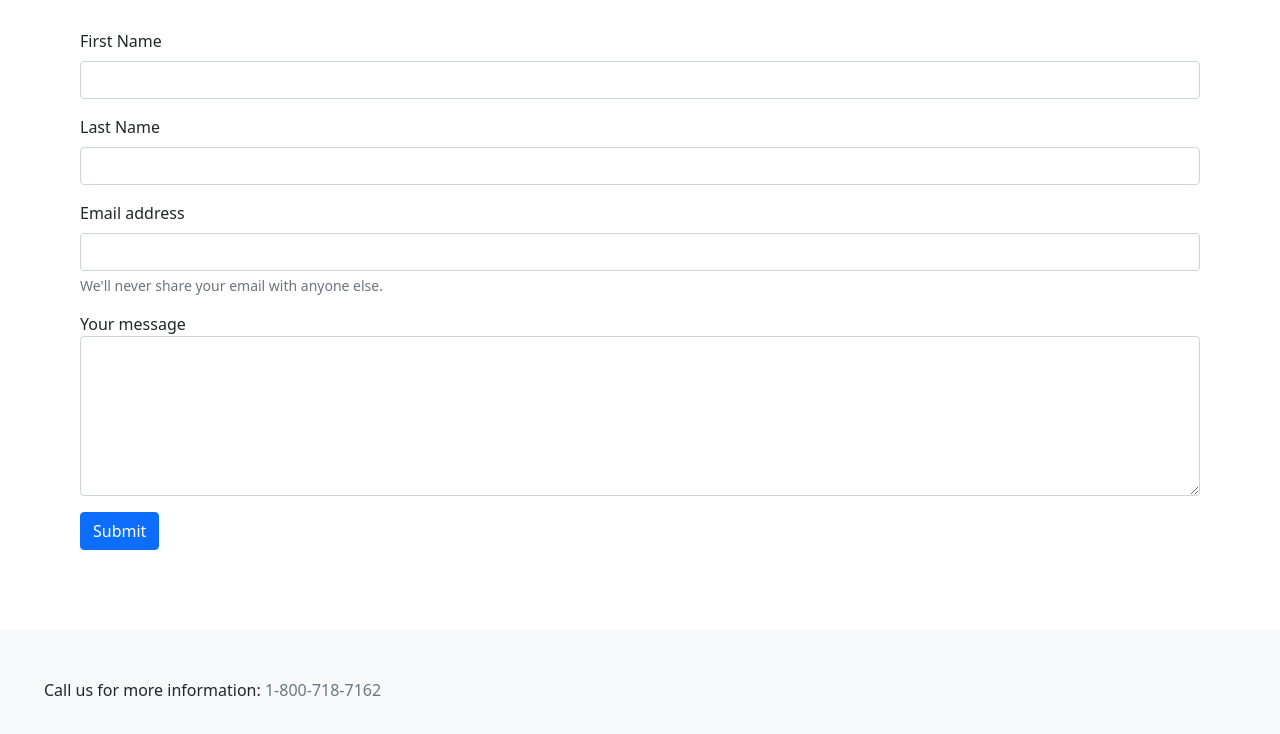
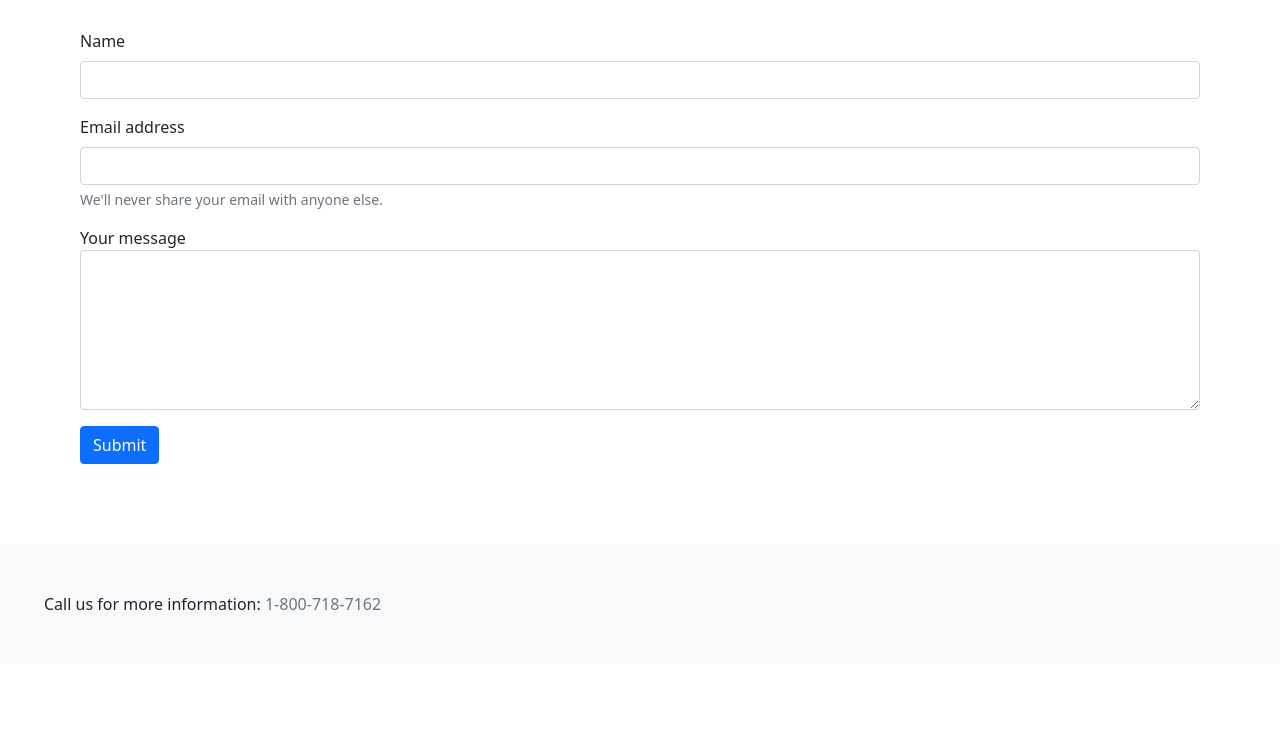
Before and after one commit to candacej97/tc-kare-haven, a plain HTML site: page contact-us/index.html in a window 1280 px wide. Shown: the part 140-874 px from the top of the page. After the commit the page ends 804 px from the top, so only its background shows below. Drawn offline with nearby package versions, Linux system fonts and the light colour scheme.

Commit message:
- edit action script - change name input from 2 to 1 - change email name - remove submit btn name

```diff
--- a/contact-us/index.html
+++ b/contact-us/index.html
@@ -38,27 +38,22 @@
 
     <h1 class="totally-center">Contact Us</h1>
 
-    <!-- <form action="./contact-form.php" method="post" name="contactForm" autocomplete="on" onsubmit="handleformsubmit(this)"> -->
-    <form class="gform form-elements" id="gform" method="POST" action="https://script.google.com/macros/s/AKfycbwI9qIgsgy3Ernk5G6dfgtDPUO6JS0dwEpG4rg6nEx2N0ZBcbA0hCclpprx1mHBgro/exec">
+    <form class="gform form-elements" id="gform" method="POST" action="https://script.google.com/macros/s/AKfycbwUDQ-lLuayhI6oEbawBsqQY0b3I_-fKCqICrKFscwMChe13VZJSOM85TU7oRtBB8j7/exec">
 
         <div class="mb-3">
-            <label for="firstName" class="form-label">First Name</label>
-            <input type="text" class="form-control" id="firstName" name="firstName" required>
-        </div>
-        <div class="mb-3">
-            <label for="lastName" class="form-label">Last Name</label>
-            <input type="text" class="form-control" id="lastName" name="lastName" required>
+            <label for="name" class="form-label">Name</label>
+            <input type="text" class="form-control" id="name" name="name" required>
         </div>
         <div class="mb-3">
           <label for="emailInput" class="form-label">Email address</label>
-          <input type="email" class="form-control" id="emailInput" name="emailInput" aria-describedby="emailHelp" required>
+          <input type="email" class="form-control" id="emailInput" name="email" aria-describedby="emailHelp" required>
           <div id="emailHelp" class="form-text">We'll never share your email with anyone else.</div>
         </div>
         <div class="mb-3">
             <label class="form-message" for="form-message">Your message</label>
             <textarea class="form-control" name="message" id="form-message" cols="50" rows="5" required></textarea>
         </div>
-        <button type="submit" class="btn btn-primary" id="submitBtn" name="submitBtn">Submit</button>
+        <button type="submit" class="btn btn-primary" id="submitBtn">Submit</button>
 
   </form>
 
```
